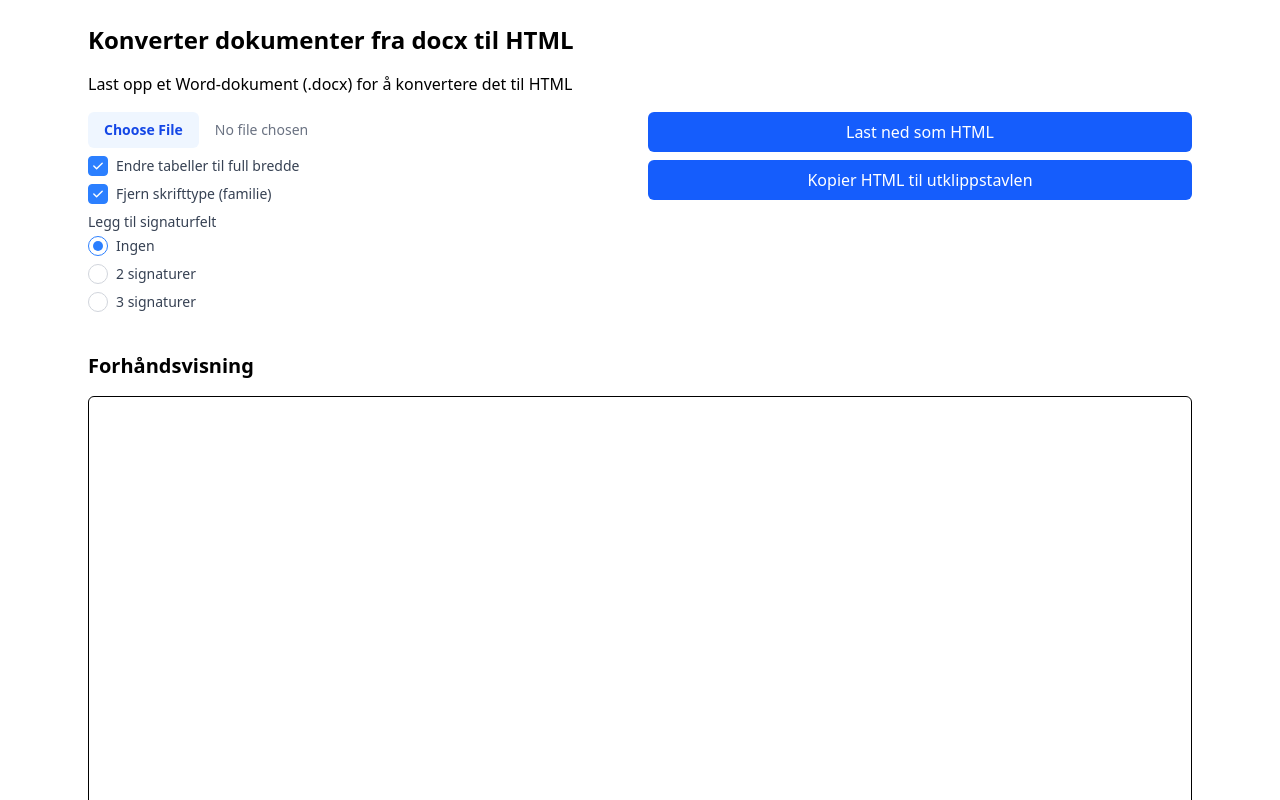
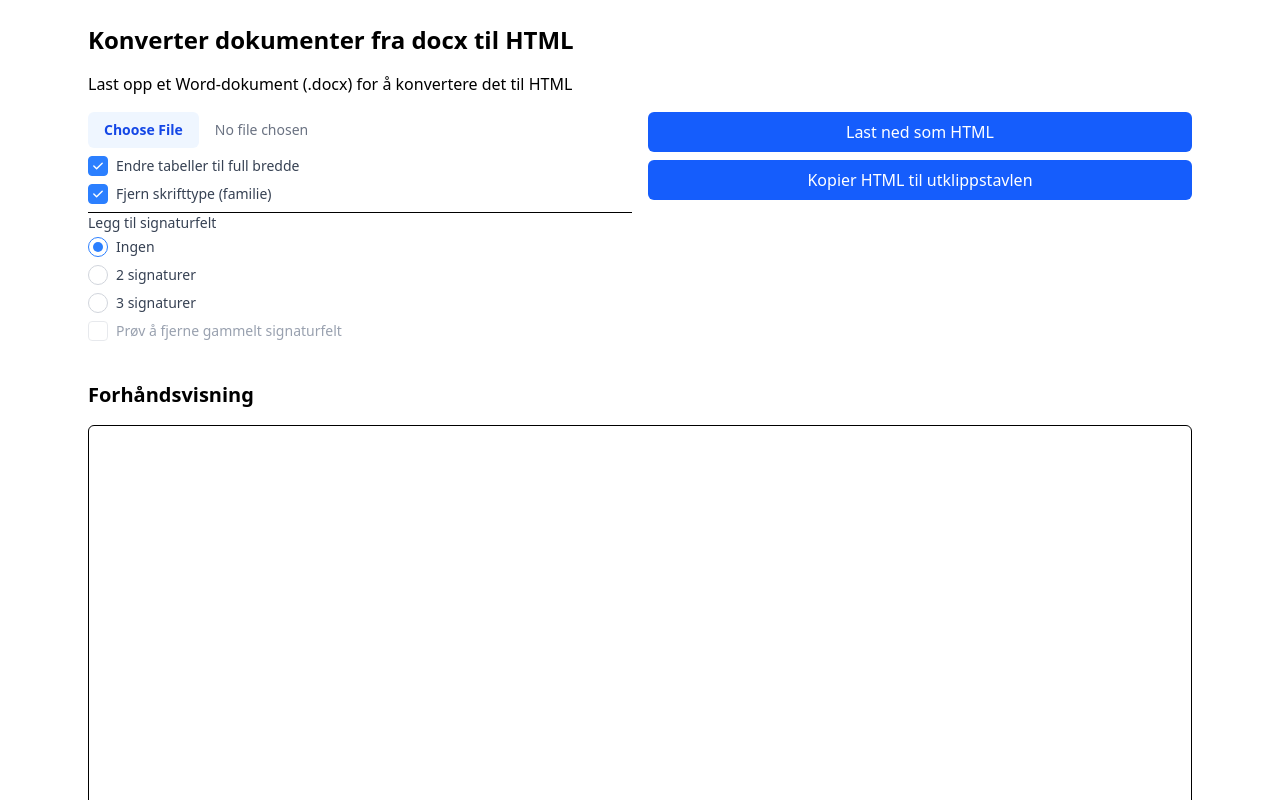
Before and after one commit to bjafl/docx-html-converter, a React (Vite) app: page / in a window 1280 px wide. Shown: the top 800 px of the page. Built offline with nearby package versions, Linux system fonts and the light colour scheme.

Commit message:
added choice to remove old signature field

```diff
--- a/src/DocxPreview.tsx
+++ b/src/DocxPreview.tsx
@@ -12,6 +12,7 @@ import {
   applyStylesInline,
   removeFontFamily,
   replaceTemplateCodes2,
+  stripClassNames,
   wrapPageInTbl,
 } from "./utils";
 import { flettekoder, signatureFields } from "./constants";
@@ -35,6 +36,7 @@ const DocxToHtmlUsingPreview = () => {
   const iframeRef = useRef<HTMLIFrameElement>(null);
   const [signatureChoice, setSignatureChoice] = useState("0");
   const [stripFontFamilies, setStripFontFamilies] = useState(true);
+  const [removeOldSignature, setRemoveOldSignature] = useState(false);
 
   const handleFileChange: ChangeEventHandler<HTMLInputElement> = async (
     event
@@ -71,6 +73,7 @@ const DocxToHtmlUsingPreview = () => {
       containerRef.innerHTML = "";
 
       console.log("rendering document...");
+
       // Render the docx in the container with style preservation
       await docx.renderAsync(arrayBuffer, containerRef, undefined, {
         className: "docx-viewer",
@@ -89,6 +92,7 @@ const DocxToHtmlUsingPreview = () => {
 
       // Get the HTML content for export if needed
       const htmlContent = containerRef.innerHTML;
+      console.log("HTML content:", htmlContent);
       const divArt = containerRef.querySelector("article");
       if (divArt) {
         //divArt.innerHTML = replaceTemplateCodes(divArt?.innerHTML, flettekoder);
@@ -98,13 +102,19 @@ const DocxToHtmlUsingPreview = () => {
           const divSig = document.createElement("div");
           divSig.innerHTML = signatureHtml;
           divArt.appendChild(divSig);
+          if (removeOldSignature) {
+            const oldSig = divArt.querySelector('table:last-of-type');
+            if (oldSig) {
+              oldSig.remove();
+            }
+          }
         }
         console.log("divArt:", divArt);
         if (fullWidthTables) {
           allTablesFullWidth(divArt);
         }
         const doc = iframeRef.current?.contentDocument;
-        if (doc !== null && doc !== undefined) applyStyleheetsInline(doc);
+        if (doc !== null && doc !== undefined) applyStyleheetsInline(doc, ["counterReset"]);
         //applyNonDefaultStylesToInline(divArt);
         const tblElem = wrapPageInTbl(divArt);
         if (stripFontFamilies) {
@@ -114,6 +124,9 @@ const DocxToHtmlUsingPreview = () => {
 
         console.log("Applying override styles...");
         applyStylesInline(divArt, overrideStyles);
+
+        console.log("stripping class names...");
+        stripClassNames(tblElem);
       }
       console.log(
         "HTML content available for export:",
@@ -127,7 +140,7 @@ const DocxToHtmlUsingPreview = () => {
     } finally {
       setIsLoading(false);
     }
-  }, [containerRef, file, fullWidthTables, signatureChoice]);
+  }, [containerRef, file, fullWidthTables, removeOldSignature, signatureChoice, stripFontFamilies]);
 
   useEffect(() => {
     if (file) {
@@ -240,13 +253,21 @@ const DocxToHtmlUsingPreview = () => {
                 onChange={setStripFontFamilies}
               />
             </div>
-            <div className="mb-2">
+            <div className="mb-2 border-t">
               <RadioGroup
                 name="signature-options"
                 label="Legg til signaturfelt"
                 options={signatureOptions}
                 value={signatureChoice}
                 onChange={setSignatureChoice}
+              />
+            </div>
+            <div className="mb-2">
+              <Checkbox
+                label="Prøv å fjerne gammelt signaturfelt"
+                initialChecked={removeOldSignature}
+                onChange={setRemoveOldSignature}
+                disabled={signatureChoice === "0"}
               />
             </div>
           </div>
```
